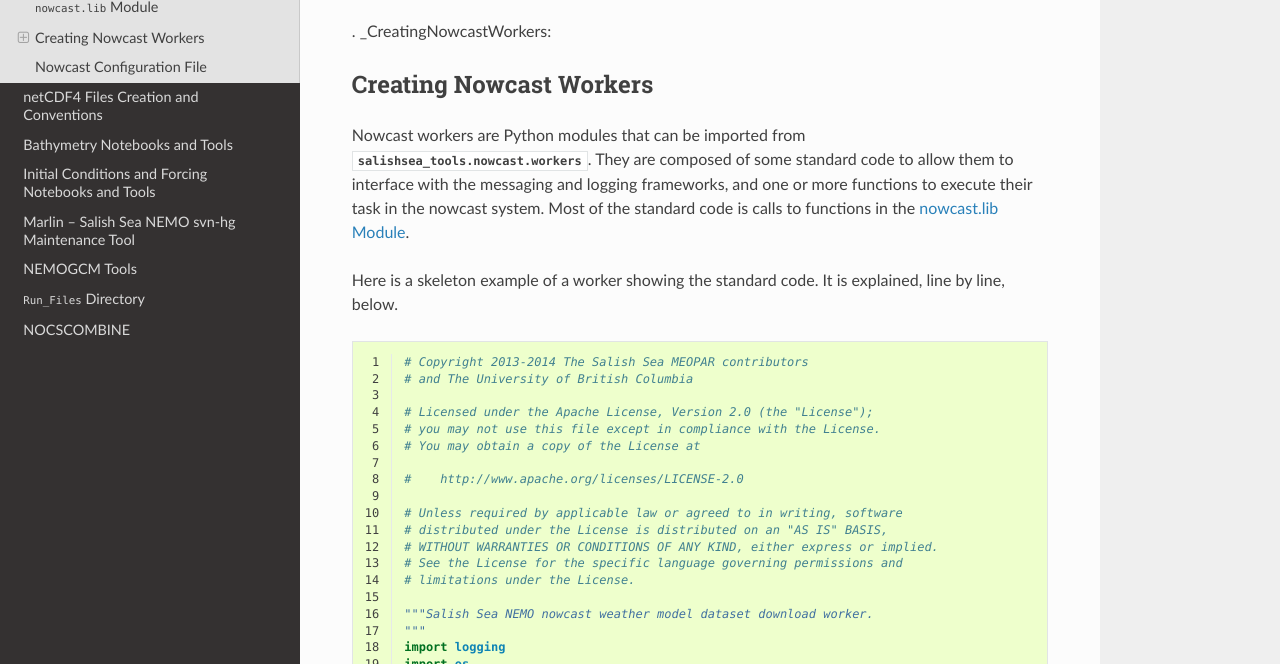
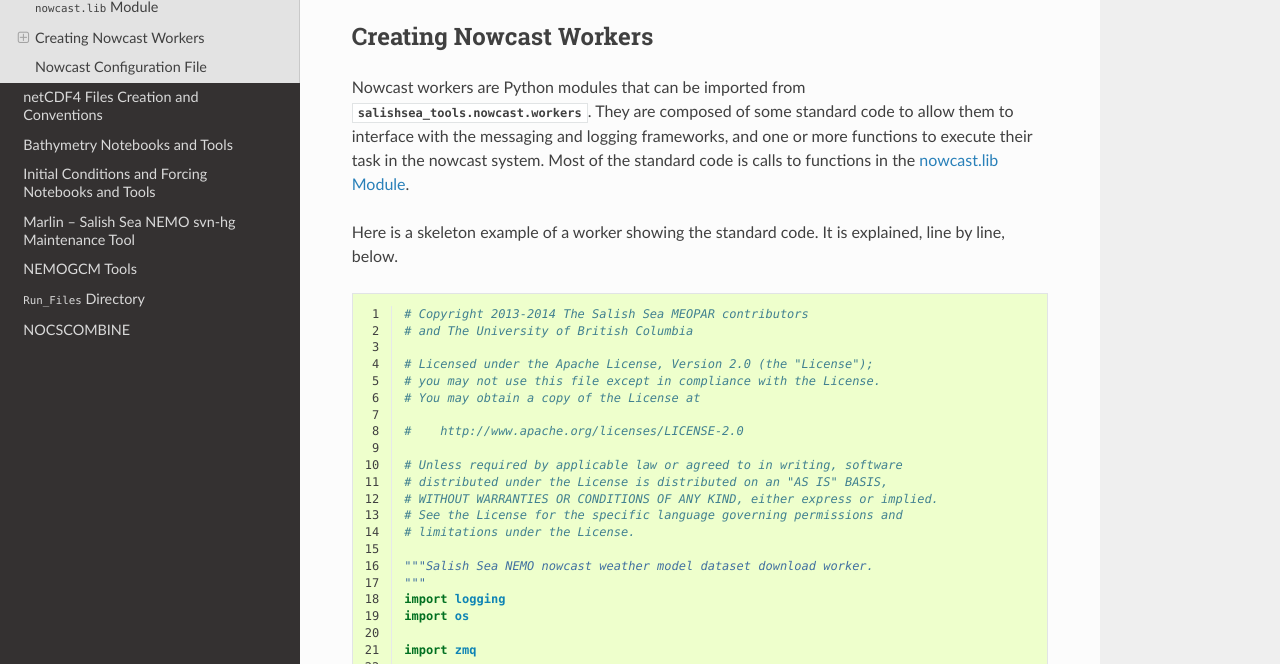
Before and after one commit to SalishSeaCast/tools, a Sphinx documentation site: the page built from docs/SalishSeaTools/nowcast.rst, in a window 1280 px wide and 900 px high, scrolled down 750 px, cut to the strip 236-900 px from the top of the window. Built offline with Sphinx 7.4.7 and the Read the Docs theme 2.0.0, drawn with Linux system fonts in a browser that asks for light colours.

Commit message:
Fix typo.

```diff
--- a/docs/SalishSeaTools/nowcast.rst
+++ b/docs/SalishSeaTools/nowcast.rst
@@ -61,7 +61,7 @@ and others which are launched by the manager or cron to perform specific tasks.
     :members:
 
 
-. _CreatingNowcastWorkers:
+.. _CreatingNowcastWorkers:
 
 Creating Nowcast Workers
 ========================
```
